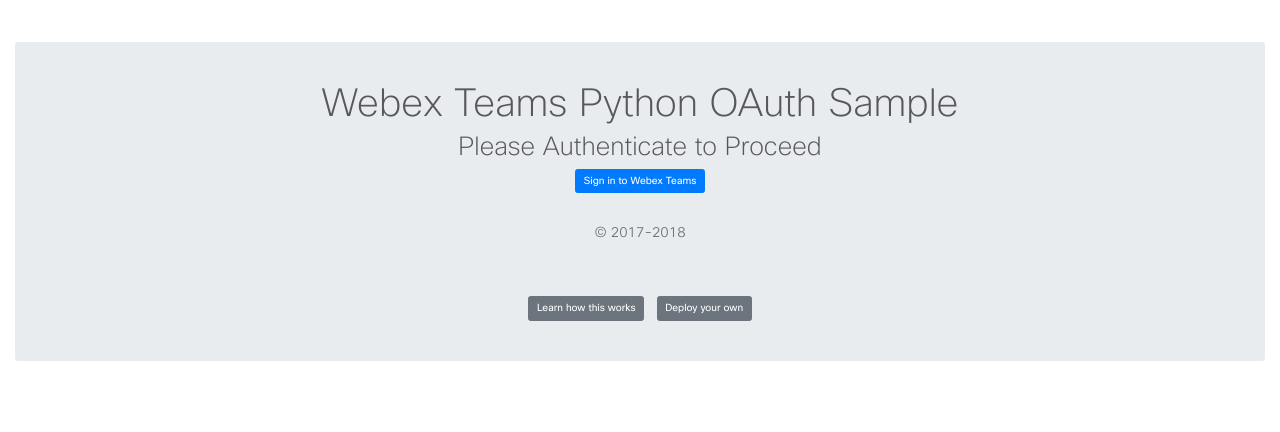
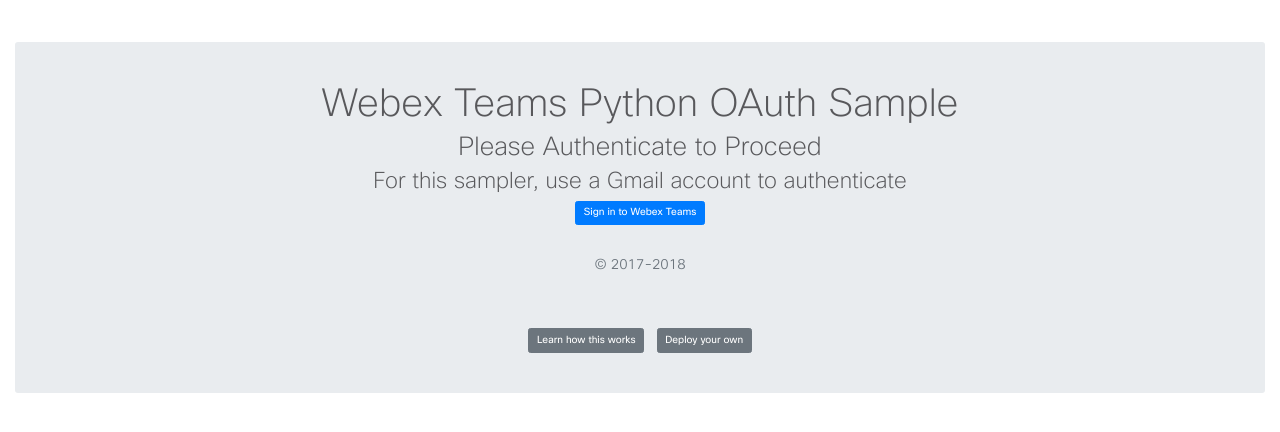
Before and after one commit to CiscoCollabTME/pyIntegration, a Flask app: page / in a window 1280 px wide. Shown: the top 432 px of the page. Run offline with Flask 2, Linux system fonts and the light colour scheme; some libraries are stand-ins or nearby versions.

Commit message:
Update index.html

```diff
--- a/templates/index.html
+++ b/templates/index.html
@@ -6,6 +6,7 @@
     <div class="jumbotron">
         <h1>Webex Teams Python OAuth Sample</h1>
         <h4>Please Authenticate to Proceed</h4>
+        <h5>For this sampler, use a Gmail account to authenticate</h5>
         <a href="/hello"><button class="btn btn-primary">Sign in to Webex Teams</button></a>
         <p class="mt-5 mb-3 text-muted">&copy; 2017-2018</p>
         <div class="row">&nbsp;</div>
```
